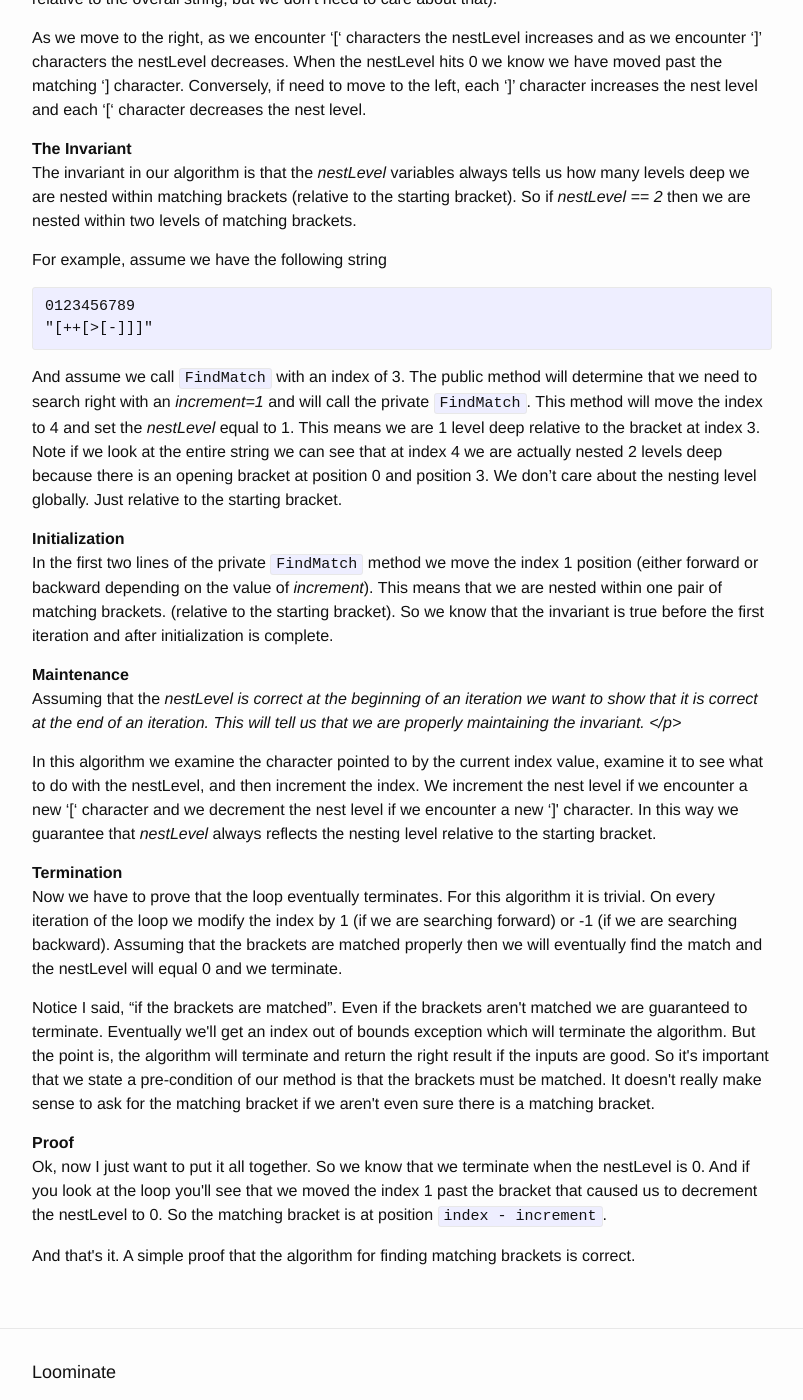
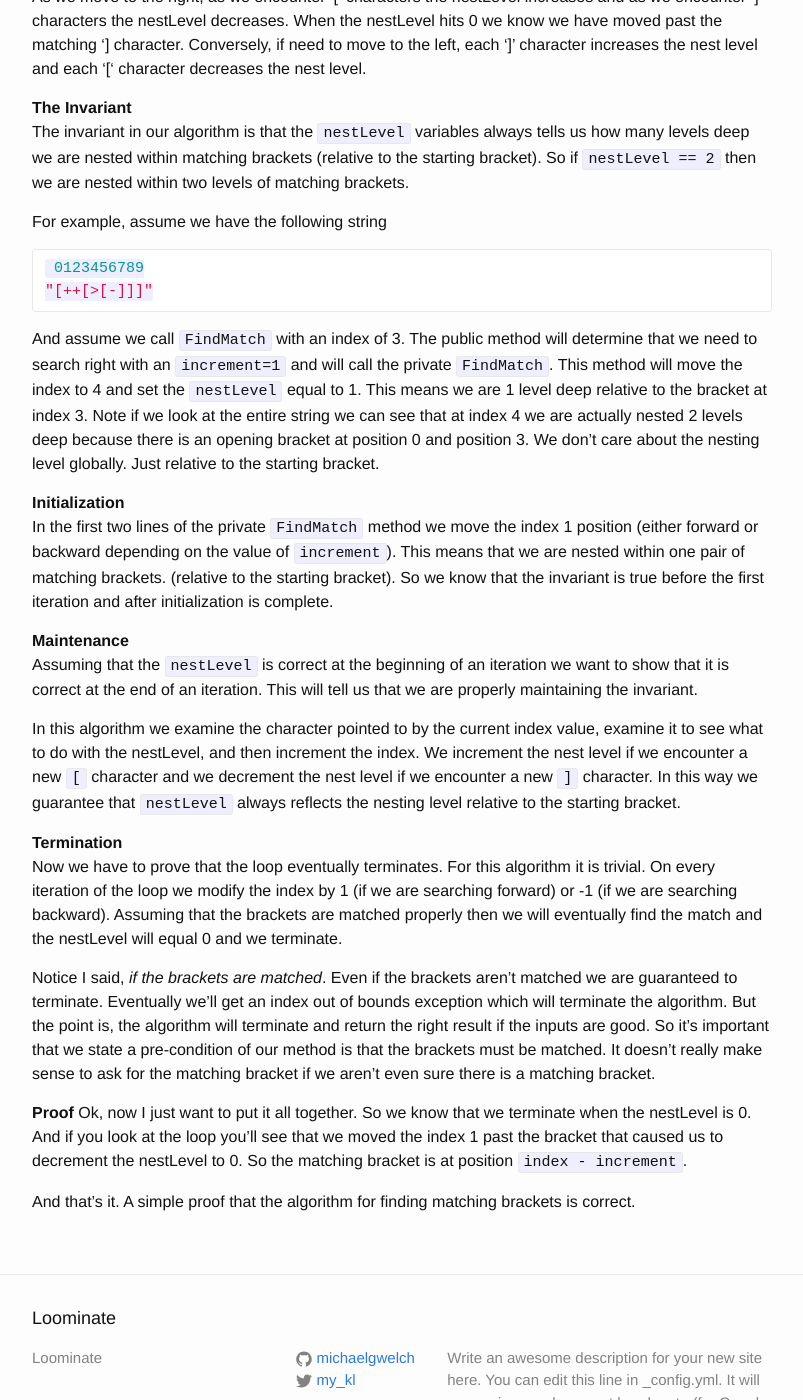
Before and after one commit to michaelgwelch/loominate.net, a Jekyll site: the page built from _posts/2012-04-07-loop-invariant-proofs.md, in a window 1280 px wide and 1400 px high, scrolled down 2021 px. Shown: the whole window, without its empty margins (238-1041 px from the left). Built offline with Jekyll 4.4.1, drawn with Linux system fonts in a browser that asks for light colours; some of the changed lines change nothing that is shown; some of the changed text lies outside the part shown.

Commit message:
Reformat invariant proof for markdown

````diff
--- a/_posts/2012-04-07-loop-invariant-proofs.md
+++ b/_posts/2012-04-07-loop-invariant-proofs.md
@@ -14,14 +14,14 @@ tags:
 ---
 Sometime last year I ran across a blog talking about loop invariant proofs. <!--more--> At the time it seemed like a new concept to me. My undergraduate degree was not in computer science, and my graduate degree in computer science was done part time over the course of many many years. Tonight I got out my graduate text on algorithms, and sure enough there on page 17 is loop invariants. I had learned it and then sometime later forgot I had ever seen it. (Even though looking at the text I can see I would have had to write loop invariant proofs for the course.)
 
-
 Today, I want to use the technique of loop invariant to prove the correctness of the `FindMatch` algorithm used in [Brainmess][1].
 
 The purpose of `FindMatch` is to find the matching bracket in a string of characters, given the index of a bracket (either left or right).
 
 Here is the code from the previous post (with some variables renamed).
 
-<pre class="brush: csharp; title: ; notranslate" title="">public static class StringExtensions
+```csharp
+public static class StringExtensions
 {
     /// <summary>
     /// Finds the match for the bracket pointed to by
@@ -53,7 +53,7 @@ Here is the code from the previous post (with some variables renamed).
         throw new ArgumentException("The character at specified location is not a square bracket");
     }
 }
-</pre>
+```
 
 # The Loop Invariant
 
@@ -65,49 +65,42 @@ The loop invariant proof technique is useful when an algorithm involves looping.
 
 ## The Algorithm
 
-The publicly exposed `FindMatch` method is called with a string and an integer. The string (<var>value</var>) contains some series of characters and presumably some matched pairs of potentially nested brackets. The number (<var>index</var>) is the zero based index of the string that contains a bracket (either a left or a right bracket). The job of `FindMatch` is to find that brackets match and return the index value of that match.
+The publicly exposed `FindMatch` method is called with a string and an integer. The string (`value`) contains some series of characters and presumably some matched pairs of potentially nested brackets. The number (`index`) is the zero based index of the string that contains a bracket (either a left or a right bracket). The job of `FindMatch` is to find that brackets match and return the index value of that match.
 
-You can see the public method is very short. It's just checking to make sure the method was called appropriately and that <var>index</var> actually points to a bracket. If it does the private method is called with the same two parameters plus a third number that is either 1 or -1 to control which way we will search the string. If the current char is a &#8216;[&#8216; then we want to search right and use an increment of 1. Otherwise, we want to search left and use an increment of -1.
+You can see the public method is very short. It's just checking to make sure the method was called appropriately and that `index` actually points to a bracket. If it does the private method is called with the same two parameters plus a third number that is either 1 or -1 to control which way we will search the string. If the current char is a &#8216;[&#8216; then we want to search right and use an increment of 1. Otherwise, we want to search left and use an increment of -1.
 
-The real work is done in the private `FindMatch` method. Starting with the specified index it either moves forward or backward thru the string looking for a match. It keeps track of nested brackets by maintaining a <var>nestLevel</var> variable. This variable is initialized to 1 to indicate that when we start out we are 1 level deep relative to the specified bracket character (we might actually be nested much deeper relative to the overall string, but we don't need to care about that).
+The real work is done in the private `FindMatch` method. Starting with the specified index it either moves forward or backward thru the string looking for a match. It keeps track of nested brackets by maintaining a `nestLevel` variable. This variable is initialized to 1 to indicate that when we start out we are 1 level deep relative to the specified bracket character (we might actually be nested much deeper relative to the overall string, but we don't need to care about that).
 
 As we move to the right, as we encounter &#8216;[&#8216; characters the nestLevel increases and as we encounter &#8216;]' characters the nestLevel decreases. When the nestLevel hits 0 we know we have moved past the matching &#8216;] character. Conversely, if need to move to the left, each &#8216;]' character increases the nest level and each &#8216;[&#8216; character decreases the nest level.
 
 **The Invariant**
-The invariant in our algorithm is that the <var>nestLevel</var> variables always tells us how many levels deep we are nested within matching brackets (relative to the starting bracket). So if <var>nestLevel == 2</var> then we are nested within two levels of matching brackets.
+The invariant in our algorithm is that the `nestLevel` variables always tells us how many levels deep we are nested within matching brackets (relative to the starting bracket). So if `nestLevel == 2` then we are nested within two levels of matching brackets.
 
 For example, assume we have the following string
 
-<pre>0123456789
+```csharp
+ 0123456789
 "[++[>[-]]]"
-</pre>
+```
 
-And assume we call `FindMatch` with an index of 3. The public method will determine that we need to search right with an <var>increment=1</var> and will call the private `FindMatch`. This method will move the index to 4 and set the <var>nestLevel</var> equal to 1. This means we are 1 level deep relative to the bracket at index 3. Note if we look at the entire string we can see that at index 4 we are actually nested 2 levels deep because there is an opening bracket at position 0 and position 3. We don't care about the nesting level globally. Just relative to the starting bracket.
+And assume we call `FindMatch` with an index of 3. The public method will determine that we need to search right with an `increment=1` and will call the private `FindMatch`. This method will move the index to 4 and set the `nestLevel` equal to 1. This means we are 1 level deep relative to the bracket at index 3. Note if we look at the entire string we can see that at index 4 we are actually nested 2 levels deep because there is an opening bracket at position 0 and position 3. We don't care about the nesting level globally. Just relative to the starting bracket.
 
 **Initialization**
-In the first two lines of the private `FindMatch` method we move the index 1 position (either forward or backward depending on the value of <var>increment</var>). This means that we are nested within one pair of matching brackets. (relative to the starting bracket). So we know that the invariant is true before the first iteration and after initialization is complete.
+In the first two lines of the private `FindMatch` method we move the index 1 position (either forward or backward depending on the value of `increment`). This means that we are nested within one pair of matching brackets. (relative to the starting bracket). So we know that the invariant is true before the first iteration and after initialization is complete.
 
 **Maintenance**
-Assuming that the <var>nestLevel is correct at the beginning of an iteration we want to show that it is correct at the end of an iteration. This will tell us that we are properly maintaining the invariant. </p>
+Assuming that the `nestLevel` is correct at the beginning of an iteration we want to show that it is correct at the end of an iteration. This will tell us that we are properly maintaining the invariant.
 
-<p>
-  In this algorithm we examine the character pointed to by the current index value, examine it to see what to do with the nestLevel, and then increment the index. We increment the nest level if we encounter a new &#8216;[&#8216; character and we decrement the nest level if we encounter a new &#8216;]' character. In this way we guarantee that <var>nestLevel</var> always reflects the nesting level relative to the starting bracket.
-</p>
+In this algorithm we examine the character pointed to by the current index value, examine it to see what to do with the nestLevel, and then increment the index. We increment the nest level if we encounter a new `[` character and we decrement the nest level if we encounter a new `]` character. In this way we guarantee that `nestLevel` always reflects the nesting level relative to the starting bracket.
 
-<p>
-  <b>Termination</b><br /> Now we have to prove that the loop eventually terminates. For this algorithm it is trivial. On every iteration of the loop we modify the index by 1 (if we are searching forward) or -1 (if we are searching backward). Assuming that the brackets are matched properly then we will eventually find the match and the nestLevel will equal 0 and we terminate.
-</p>
+**Termination**
+Now we have to prove that the loop eventually terminates. For this algorithm it is trivial. On every iteration of the loop we modify the index by 1 (if we are searching forward) or -1 (if we are searching backward). Assuming that the brackets are matched properly then we will eventually find the match and the nestLevel will equal 0 and we terminate.
 
-<p>
-  Notice I said, &#8220;if the brackets are matched&#8221;. Even if the brackets aren't matched we are guaranteed to terminate. Eventually we'll get an index out of bounds exception which will terminate the algorithm. But the point is, the algorithm will terminate and return the right result if the inputs are good. So it's important that we state a pre-condition of our method is that the brackets must be matched. It doesn't really make sense to ask for the matching bracket if we aren't even sure there is a matching bracket.
-</p>
+Notice I said, *if the brackets are matched*. Even if the brackets aren't matched we are guaranteed to terminate. Eventually we'll get an index out of bounds exception which will terminate the algorithm. But the point is, the algorithm will terminate and return the right result if the inputs are good. So it's important that we state a pre-condition of our method is that the brackets must be matched. It doesn't really make sense to ask for the matching bracket if we aren't even sure there is a matching bracket.
 
-<p>
-  <b>Proof</b><br /> Ok, now I just want to put it all together. So we know that we terminate when the nestLevel is 0. And if you look at the loop you'll see that we moved the index 1 past the bracket that caused us to decrement the nestLevel to 0. So the matching bracket is at position <code>index - increment</code>.
-</p>
+**Proof**
+Ok, now I just want to put it all together. So we know that we terminate when the nestLevel is 0. And if you look at the loop you'll see that we moved the index 1 past the bracket that caused us to decrement the nestLevel to 0. So the matching bracket is at position `index - increment`.
 
-<p>
-  And that's it. A simple proof that the algorithm for finding matching brackets is correct.
-</p>
+And that's it. A simple proof that the algorithm for finding matching brackets is correct.
 
  [1]: http://loominate.net/2012/03/19/brainmess-extract-jump-methods/ "Brainmess: Extract Jump Methods"
````
